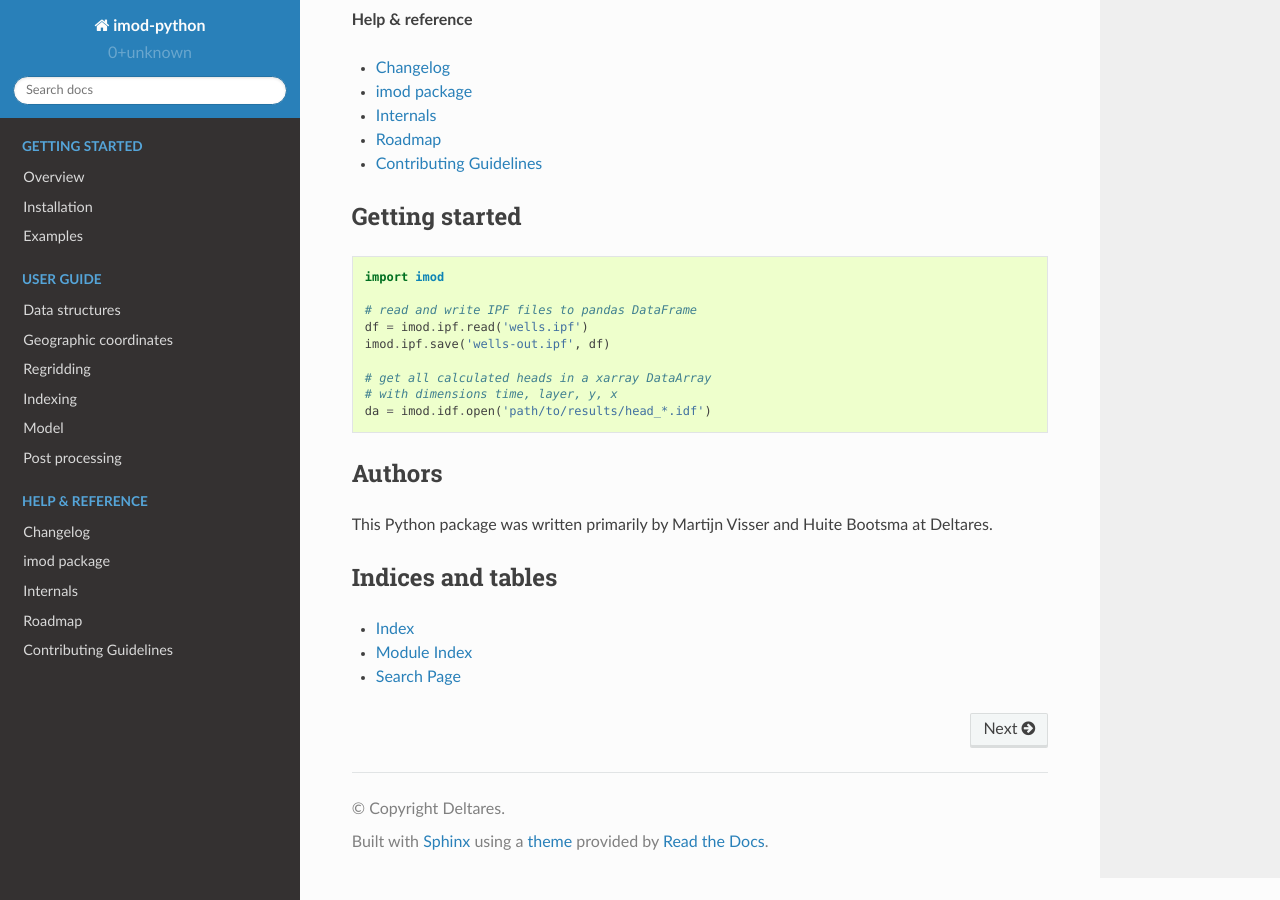
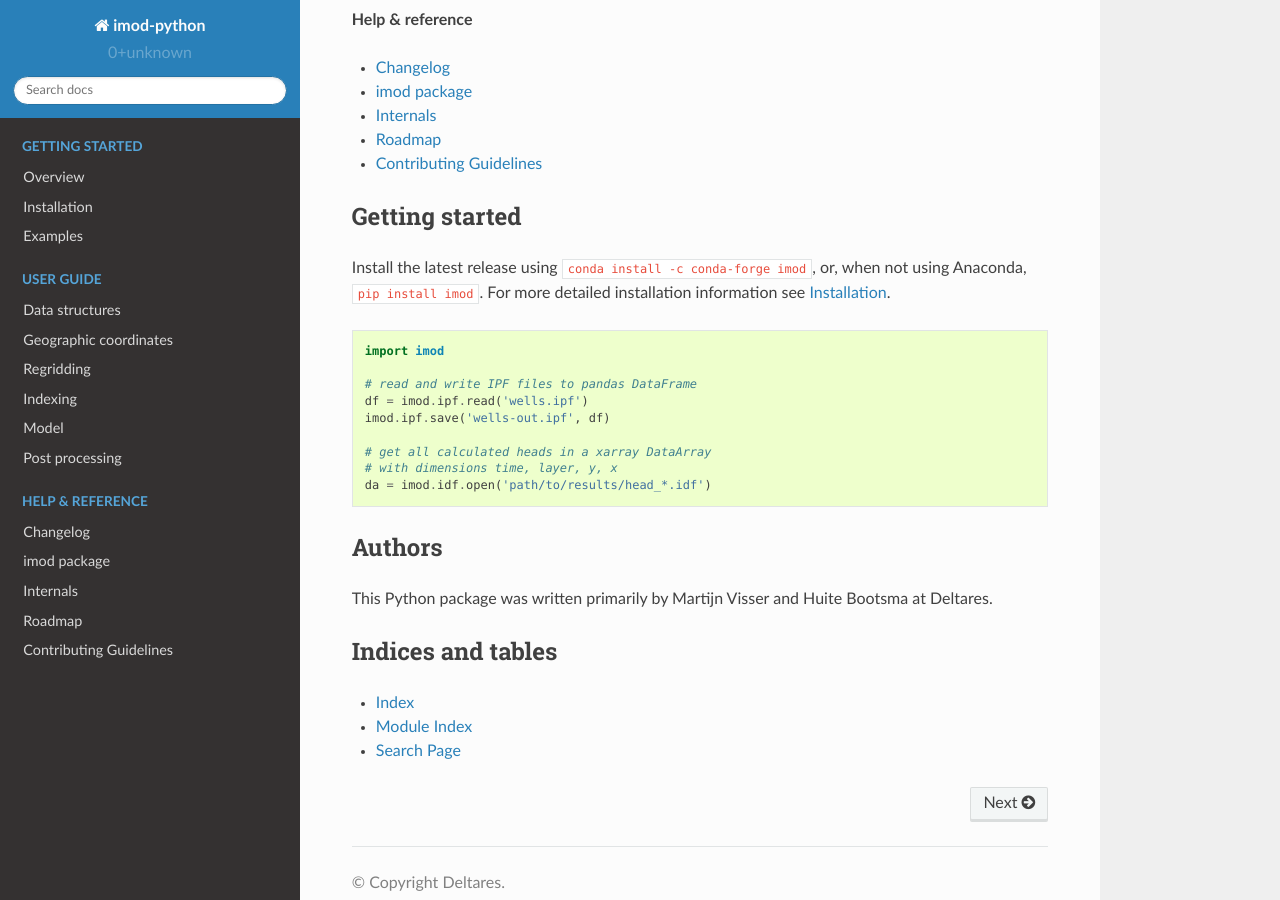
Before and after one commit to Deltares/imod-python, a Sphinx documentation site: the page built from docs/index.rst, in a window 1280 px wide and 900 px high, scrolled down 749 px. Built offline with Sphinx 7.4.7 and the Read the Docs theme 2.0.0, drawn with Linux system fonts in a browser that asks for light colours.

Commit message:
add conda install command
Perhaps we should still revise the conda environment section now that the package is available in conda-forge.

```diff
--- a/docs/index.rst
+++ b/docs/index.rst
@@ -76,6 +76,10 @@ Documentation
 Getting started
 ---------------
 
+Install the latest release using ``conda install -c conda-forge imod``, or, when
+not using Anaconda, ``pip install imod``. For more detailed installation
+information see :doc:`installation`.
+
 .. code:: python
 
    import imod
--- a/docs/installation.rst
+++ b/docs/installation.rst
@@ -184,8 +184,9 @@ Installing
 ----------
 
 The `imod` Python package can be installed with ``pip install imod``, and
-installs the version available on the `Python Package Index
-<https://pypi.org/>`_.
+installs the latest released version from the `Python Package Index
+<https://pypi.org/>`_. When using Anaconda Python, it is recommended to instead
+use ``conda install -c conda-forge imod``.
 
 Since we're currently in the process of adding a lot of features, the version
 on PyPI doesn't always install the carry the latest updates. To get the
```
